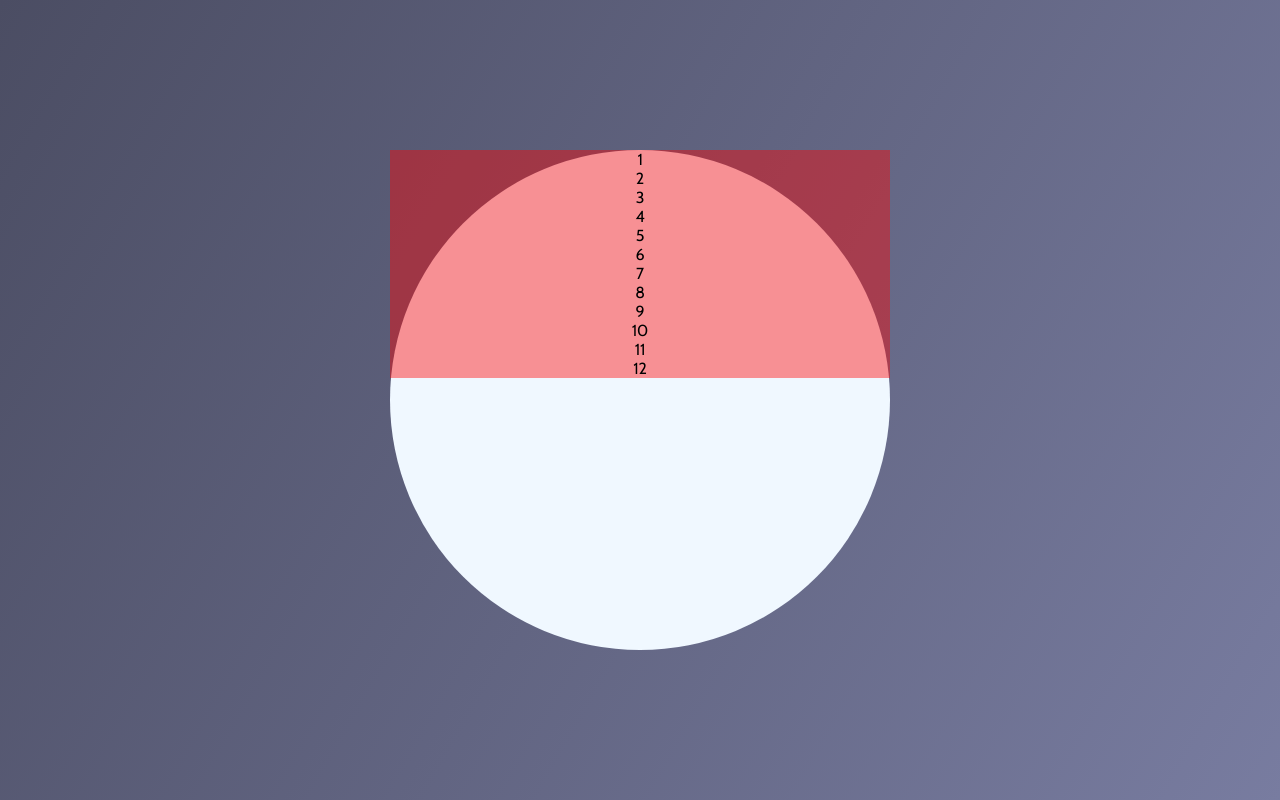
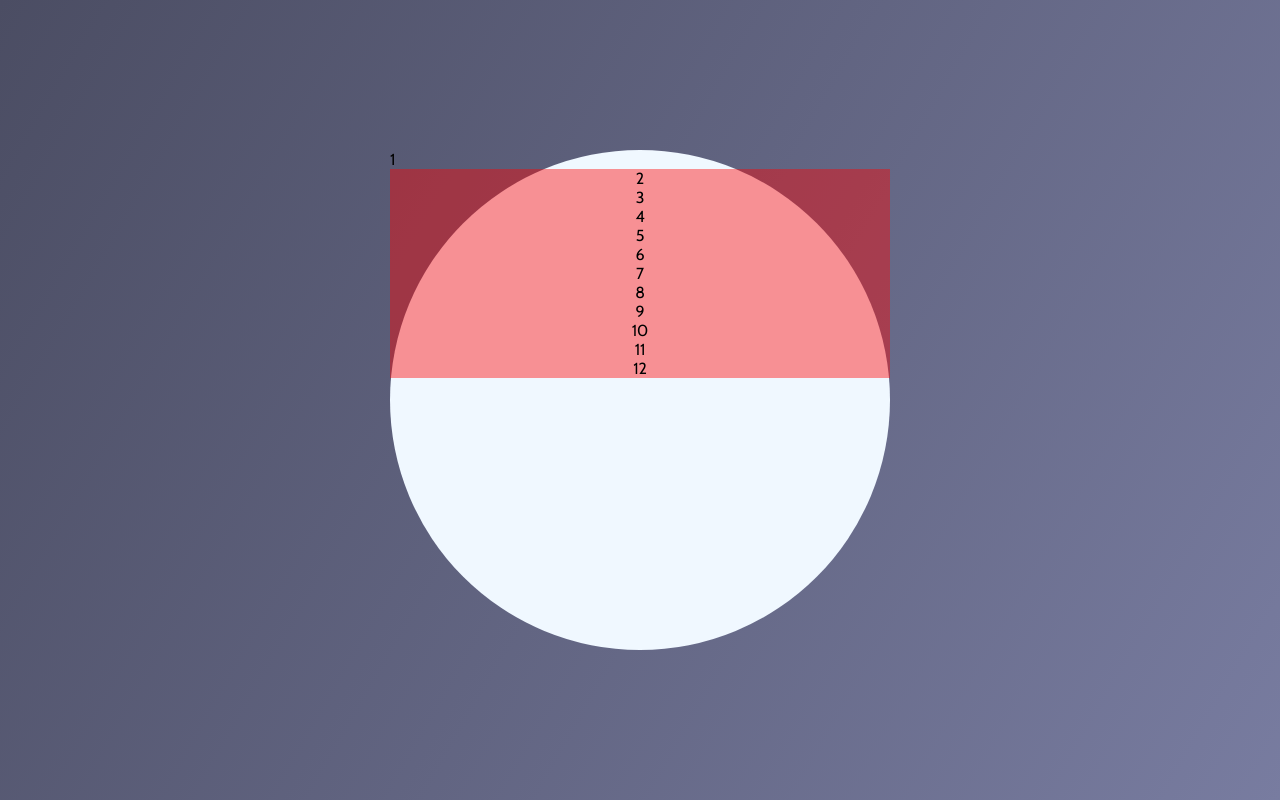
Before and after one commit to Mecduda99/relogio_digital, a plain HTML site: page analogico.html in a window 1280 px wide. Drawn offline with nearby package versions, Linux system fonts and the light colour scheme.

Commit message:
"mudanças"

```diff
--- a/analogico.html
+++ b/analogico.html
@@ -10,7 +10,7 @@
 <body>
 
     <div class="relogio-2">
-        <div class="numero">1</div>
+        <div class="numero1">1</div>
         <div class="numero">2</div>
         <div class="numero">3</div>
         <div class="numero">4</div>
```
